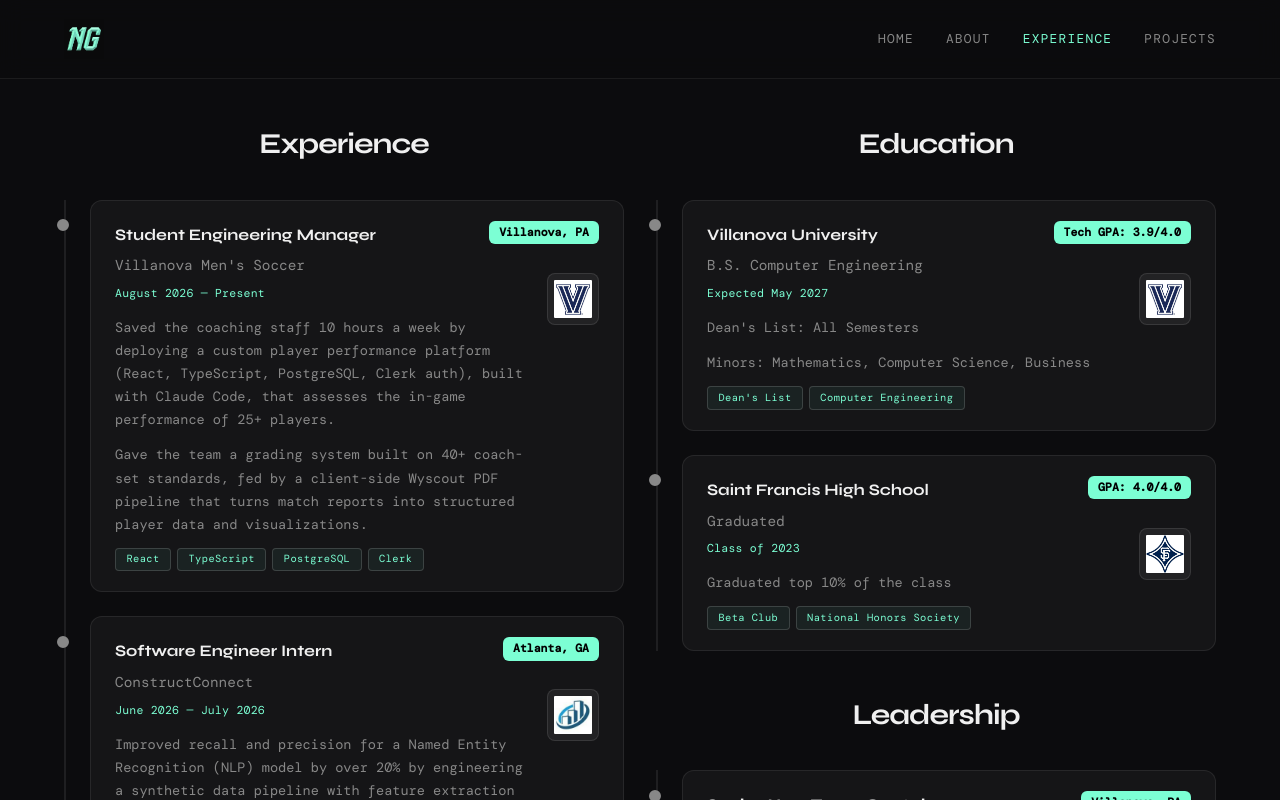
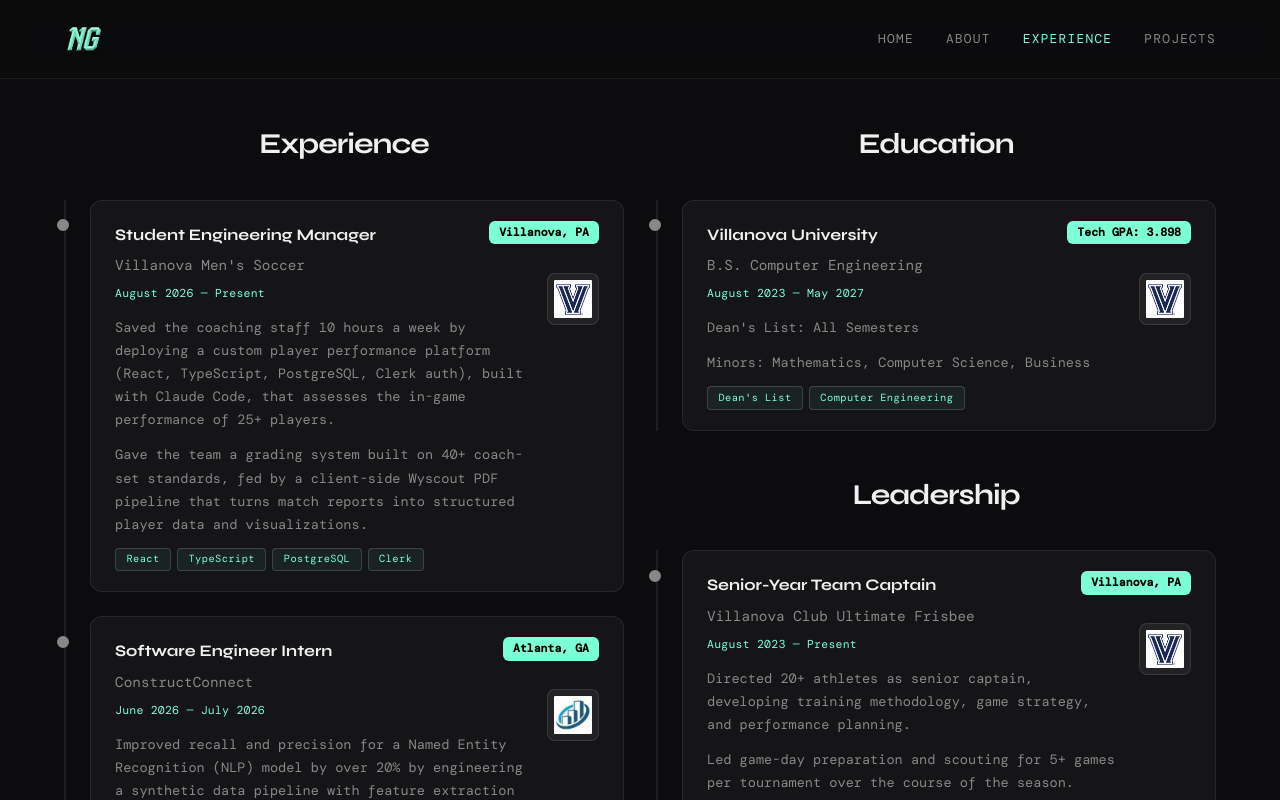
Before and after one commit to nguillet23/GuilletPersonalWebsite, a React (Vite) app: page /GuilletPersonalWebsite/experience in a window 1280 px wide. Shown: the top 800 px of the page. Built offline with nearby package versions, Linux system fonts and the light colour scheme.

Commit message:
content: match education to resume and drop high school entry

```diff
--- a/src/data/education.ts
+++ b/src/data/education.ts
@@ -6,19 +6,9 @@ export const education: TimelineItem[] = [
     title: "Villanova University",
     org: "B.S. Computer Engineering",
     orgLogo: "/Content/villanova.png",
-    location: "Tech GPA: 3.9/4.0",
-    date: "Expected May 2027",
+    location: "Tech GPA: 3.898",
+    date: "August 2023 — May 2027",
     bullets: ["Dean's List: All Semesters", "Minors: Mathematics, Computer Science, Business"],
     tags: ["Dean's List", "Computer Engineering"],
   },
-  {
-    id: "sfhs",
-    title: "Saint Francis High School",
-    org: "Graduated",
-    orgLogo: "/Content/SFHS.png",
-    location: "GPA: 4.0/4.0",
-    date: "Class of 2023",
-    bullets: ["Graduated top 10% of the class"],
-    tags: ["Beta Club", "National Honors Society"],
-  },
 ];
```
